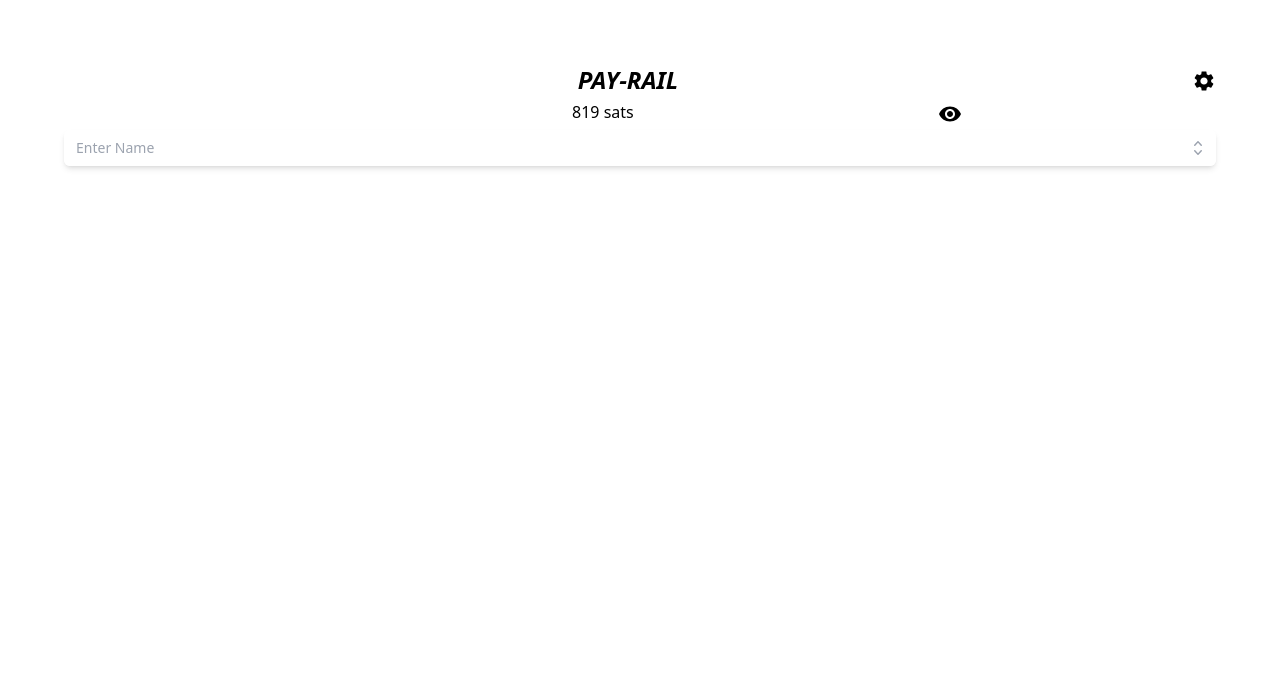
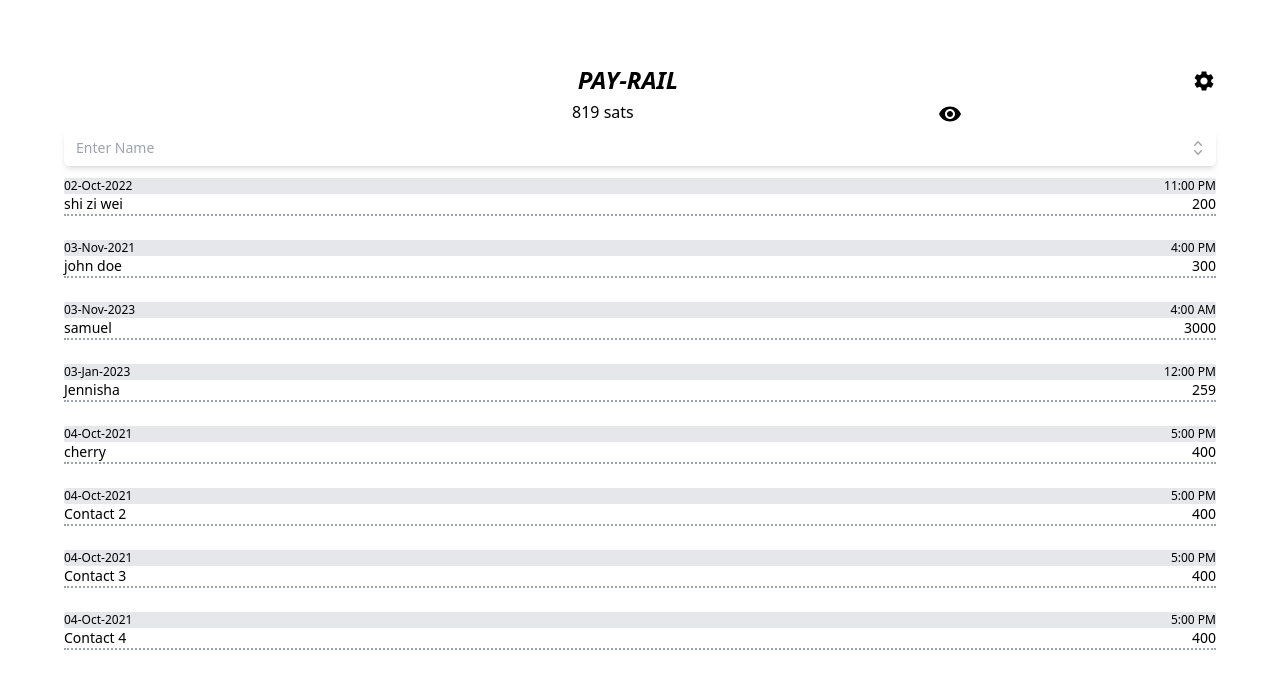
Before and after one commit to 127001sudais/TestWallet-UI, a React (Create React App) app: page /home in a window 1280 px wide. Shown: the top 688 px of the page. Built offline with nearby package versions, Linux system fonts and the light colour scheme.

Commit message:
added home page

```diff
--- /dev/null
+++ b/src/Modals/Home/ContactsTransactionBox.jsx
@@ -0,0 +1,40 @@
+import React from "react";
+
+// modal layout
+import ModalLayout from "../../containers/ModalLayout/ModalLayout";
+
+function ContactsTransactionBox({ person, isOpen, toggleModal }) {
+  return (
+    <>
+      <ModalLayout
+        Title="Transaction Box"
+        isOpen={isOpen}
+        toggleModal={toggleModal}
+      >
+        <div className="px-2">
+          {person && (
+            <>
+              <h2>{person.name}</h2>
+              {Array.isArray(person.transactions) && (
+                <>
+                  {person.transactions.map((transaction, i) => (
+                    <div
+                      className="flex text-xs justify-between mt-2 border-b-2 border-gray-500 border-dotted "
+                      key={i}
+                    >
+                      <p>{transaction.date}</p>
+                      <p>{transaction.time}</p>
+                      <p className="font-bold"> {transaction.amount}</p>
+                    </div>
+                  ))}
+                </>
+              )}
+            </>
+          )}
+        </div>
+      </ModalLayout>
+    </>
+  );
+}
+
+export default ContactsTransactionBox;
--- a/src/Pages/Home/HomeIndex.jsx
+++ b/src/Pages/Home/HomeIndex.jsx
@@ -5,13 +5,18 @@ import Header from "../../components/Header/Header";
 // children
 import UserBalance from "../../components/Home/Balance";
 import SearchBar from "../../components/Home/SearchUser";
+import ContactList from "../../components/Home/ContactList";
+import { useState } from "react";
 
 function HomeIndex() {
+  const [selectedPerson, setSelectedPerson] = useState(null);
+
   return (
     <PageLayout>
       <Header />
       <UserBalance />
-      <SearchBar />
+      <SearchBar setSelectedPerson={setSelectedPerson} />
+      <ContactList selectedPerson={selectedPerson} />
     </PageLayout>
   );
 }
--- /dev/null
+++ b/src/components/Home/ContactList.jsx
@@ -0,0 +1,98 @@
+import React, { useState } from "react";
+
+// modal
+import ContactsTransactionBox from "../../Modals/Home/ContactsTransactionBox";
+
+// custom Hook
+import useModal from "../../hooks/useModal";
+
+// dummy data
+import { people } from "../../data/payRail-MVP";
+
+function ContactList({ selectedPerson = {} }) {
+  const { isOpen, openModal, closeModal, toggleModal } = useModal();
+
+  const [selected, setSelected] = useState(null);
+
+  //
+  const handleModalOpen = (data) => {
+    setSelected(data);
+    openModal();
+  };
+
+  // date sorting
+  const sortedData =
+    selectedPerson && selectedPerson.name
+      ? people
+          .filter((person) => person.name === selectedPerson.name)
+          .sort((a, b) => new Date(b.date) - new Date(a.date))
+      : people.sort((a, b) => new Date(b.date) - new Date(a.date));
+
+  // console.log("people", people.length);
+  // console.log("sortedData", sortedData.length);
+  // console.log("selectedPerson", selectedPerson);
+  return (
+    <div className="mt-3">
+      {/* checks if people array is empty then it will display "No Transactions Yet" */}
+      {sortedData.length === 0 ? (
+        <div className=" text-center pt-4">No Contacts Yet</div>
+      ) : (
+        sortedData.map((data, i) => (
+          <div
+            className="flex flex-col"
+            key={i}
+            onClick={() => handleModalOpen(data)}
+          >
+            {/* this is for date and time */}
+            {(() => {
+              const lastTransaction =
+                data.transactions[data.transactions.length - 1];
+              return (
+                <div
+                  className="flex text-xs justify-between rounded-sm bg-gray-200"
+                  key={lastTransaction.id}
+                >
+                  <p className="">{lastTransaction.date}</p>
+                  <p>{lastTransaction.time}</p>
+                </div>
+              );
+            })()}
+
+            {/*  for the name and amount */}
+            <div className="flex text-sm justify-between border-b-2 border-dotted border-gray-400">
+              <p>{data.name}</p>
+
+              {/* for the MVP no color change on the amount wether it is positive or negative */}
+              {(() => {
+                const lastAmount =
+                  data.transactions[data.transactions.length - 1];
+                return (
+                  <p
+                    className={`text-${
+                      lastAmount.amount >= 0 ? "black" : "black"
+                    }`}
+                  >
+                    {lastAmount.amount >= 0
+                      ? lastAmount.amount
+                      : `-${Math.abs(lastAmount.amount)}`}
+                  </p>
+                );
+              })()}
+            </div>
+            <br />
+          </div>
+        ))
+      )}
+      {/* modal for showing transactions with the Contacts */}
+      {isOpen && selected && (
+        <ContactsTransactionBox
+          isOpen={isOpen}
+          toggleModal={toggleModal}
+          person={selected}
+        />
+      )}
+    </div>
+  );
+}
+
+export default ContactList;
```
